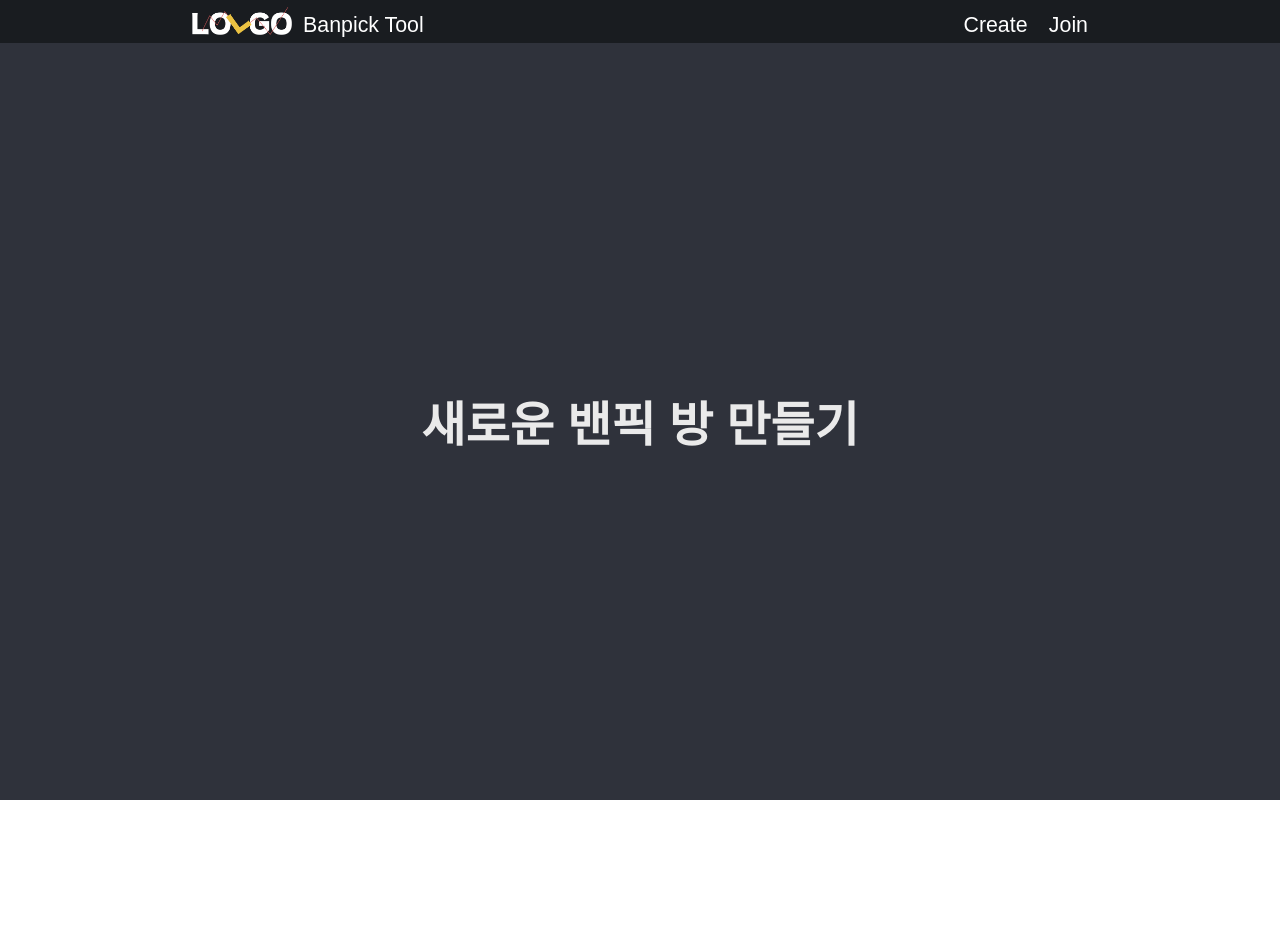
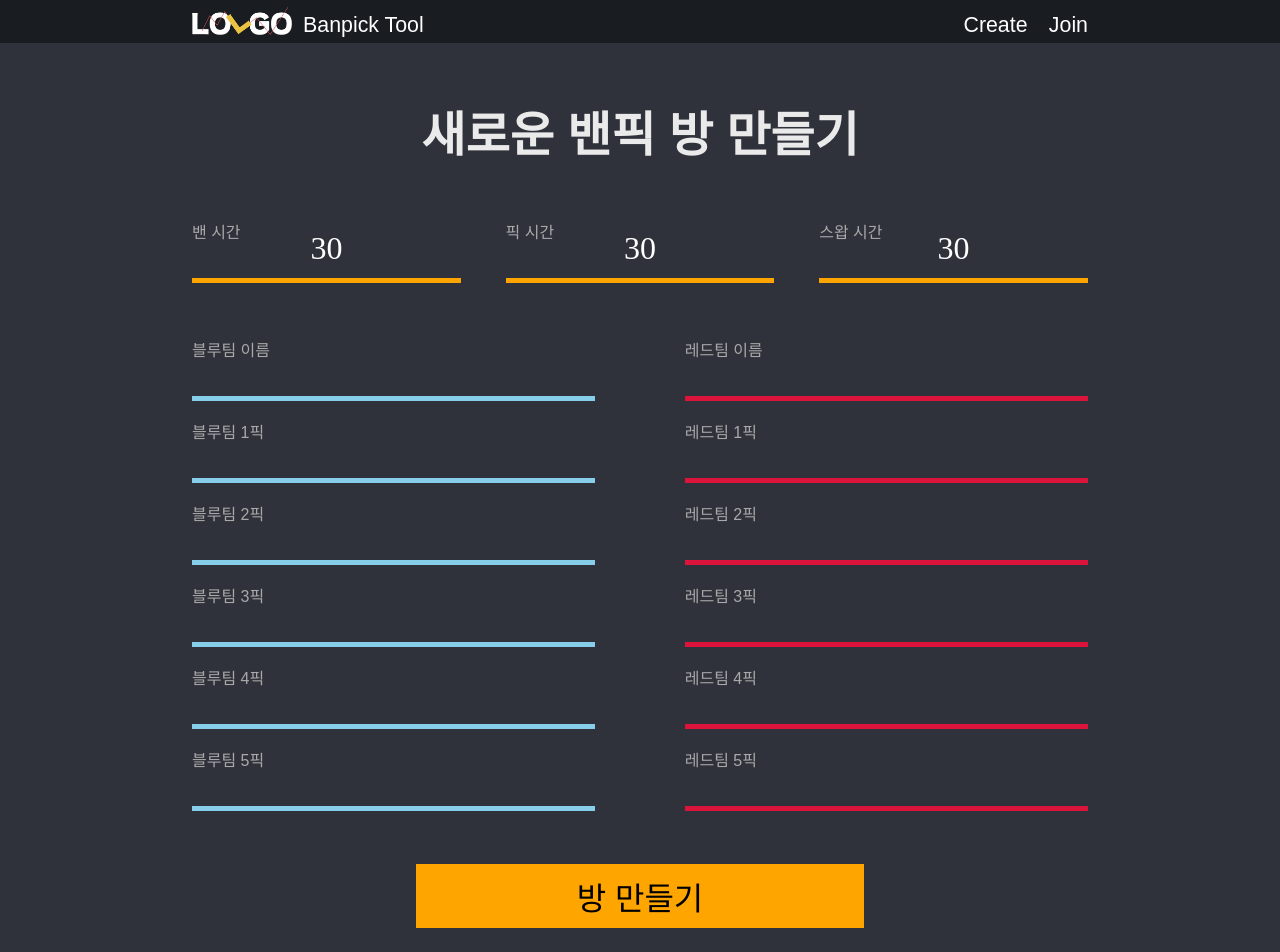
Before and after one commit to NormalPlayerJSH/lol-pickban-tool, a React (Create React App) app in the folder frontend/: page /create in a window 1280 px wide. Shown: the top 952 px of the page. Before the commit the page ends 800 px from the top, so only its background shows below. Built offline with nearby package versions, Linux system fonts and the light colour scheme; a web font is replaced by a local one.

Commit message:
프론트 방 만들기 구현

```diff
--- a/frontend/src/App.tsx
+++ b/frontend/src/App.tsx
@@ -5,6 +5,8 @@ import Create from "./Pages/Create/Create";
 import Main from "./Pages/Main/Main";
 import Join from "./Pages/Join/Join";
 import Error from "./Pages/Error/Error";
+import CreateComplete from "./Pages/CreateComplete/CreateComplete";
+import Test from "./Pages/Test/Test";
 
 function App() {
   return (
@@ -14,6 +16,8 @@ function App() {
         <Route path="/join" component={Join} exact />
         <Route path="/create" component={Create} exact />
         <Route path="/banpick/:code" component={Banpick} exact />
+        <Route path="/createcomplete" component={CreateComplete} exact />
+        <Route path="/test" component={Test} exact />
         <Route component={Error} />
       </Switch>
     </div>
--- /dev/null
+++ b/frontend/src/Pages/Create/Create.module.css
@@ -0,0 +1,53 @@
+.inner {
+  margin-top: 5rem;
+  margin-bottom: 5rem;
+}
+.timesDiv {
+  justify-content: space-between;
+  width: 100%;
+  margin-top: 5rem;
+}
+
+.timeOne {
+  width: 30%;
+}
+
+.timeOneInput {
+  width: 100%;
+  height: 6rem;
+}
+
+.namesDiv {
+  width: 100%;
+  margin-top: 5rem;
+  justify-content: space-between;
+}
+
+.oneTeamDiv {
+  flex-direction: column;
+  row-gap: 1.7rem;
+  width: 45%;
+}
+
+.nameInput {
+  width: 100%;
+  height: 6rem;
+}
+
+.nameInput input:focus {
+  border-color: orange;
+}
+
+.teamBlue input {
+  border-color: skyblue;
+}
+
+.teamRed input {
+  border-color: crimson;
+}
+
+.makeButton {
+  margin-top: 5rem;
+  width: 50%;
+  height: 6rem;
+}
--- a/frontend/src/Pages/Create/Create.tsx
+++ b/frontend/src/Pages/Create/Create.tsx
@@ -2,14 +2,147 @@ import React from "react";
 import { RouteComponentProps } from "react-router";
 import NavBar from "../NavBar/NavBar";
 import common from "../common.module.css";
+import styles from "./Create.module.css";
+import useTextInput from "../Common/TextInput/TextInput";
+import Button from "../Common/Button/Button";
+import { gameSetting } from "../../model/data";
+import axios from "axios";
+
+function useOneTeamName(team: "blue" | "red"): [
+  JSX.Element,
+  {
+    team: string;
+    member: { 1: string; 2: string; 3: string; 4: string; 5: string };
+  }
+] {
+  const teamString = team === "blue" ? "블루팀 " : "레드팀 ";
+  const [input0, state0] = useTextInput({
+    innerText: teamString + "이름",
+    className: styles.nameInput,
+  });
+  const [input1, state1] = useTextInput({
+    innerText: teamString + "1픽",
+    className: styles.nameInput,
+  });
+  const [input2, state2] = useTextInput({
+    innerText: teamString + "2픽",
+    className: styles.nameInput,
+  });
+  const [input3, state3] = useTextInput({
+    innerText: teamString + "3픽",
+    className: styles.nameInput,
+  });
+  const [input4, state4] = useTextInput({
+    innerText: teamString + "4픽",
+    className: styles.nameInput,
+  });
+  const [input5, state5] = useTextInput({
+    innerText: teamString + "5픽",
+    className: styles.nameInput,
+  });
+  const names = {
+    team: state0.trim(),
+    member: {
+      1: state1.trim(),
+      2: state2.trim(),
+      3: state3.trim(),
+      4: state4.trim(),
+      5: state5.trim(),
+    },
+  };
+  return [
+    <div
+      className={`${styles.oneTeamDiv} ${
+        team === "blue" ? styles.teamBlue : styles.teamRed
+      }`}
+    >
+      {input0}
+      {input1}
+      {input2}
+      {input3}
+      {input4}
+      {input5}
+    </div>,
+    names,
+  ];
+}
+
+function useNumberInput(
+  innerText: string,
+  initialValue: string
+): [JSX.Element, string] {
+  const [input, state, setState] = useTextInput({
+    innerText,
+    initialValue,
+    className: styles.timeOneInput,
+    onChange: (e) => {
+      setState(e.target.value.replace(/\D/g, ""));
+    },
+    onBlur: (e) => {
+      if (e.target.value === "") setState("0");
+      else setState(`${parseInt(e.target.value)}`);
+    },
+  });
+  return [input, state];
+}
 
 function Create(RCProps: RouteComponentProps) {
+  const [banInput, banState] = useNumberInput("밴 시간", "30");
+  const [pickInput, pickState] = useNumberInput("픽 시간", "30");
+  const [swapInput, swapState] = useNumberInput("스왑 시간", "30");
+  const [blueElem, blueName] = useOneTeamName("blue");
+  const [redElem, redName] = useOneTeamName("red");
+  const buttonOnClick = () => {
+    const nameToSend: gameSetting = {
+      names: {
+        game: "",
+        red: redName.team,
+        blue: blueName.team,
+        member: {
+          red: redName.member,
+          blue: blueName.member,
+        },
+      },
+      time: {
+        pick: parseInt(pickState),
+        ban: parseInt(banState),
+        swap: parseInt(swapState),
+      },
+    };
+    axios
+      .post("/creategame", nameToSend)
+      .then((res) => res.data)
+      .then((data) => {
+        const params = new URLSearchParams({
+          observerCode: data.observerCode.answer,
+          blueCode: data.blueCode.answer,
+          redCode: data.redCode.answer,
+        });
+        if (nameToSend.names.blue !== "")
+          params.append("blueName", nameToSend.names.blue);
+        if (nameToSend.names.red !== "")
+          params.append("redName", nameToSend.names.red);
+        window.location.href = `/createcomplete?${params.toString()}`;
+      });
+  };
   return (
     <>
       <NavBar RCProps={RCProps} from="create" />
       <div className={common.div}>
-        <div className={common.inner}>
+        <div className={`${common.inner} ${styles.inner}`}>
           <div className={common.mainTitle}>새로운 밴픽 방 만들기</div>
+          <div className={styles.timesDiv}>
+            <div className={styles.timeOne}>{banInput}</div>
+            <div className={styles.timeOne}>{pickInput}</div>
+            <div className={styles.timeOne}>{swapInput}</div>
+          </div>
+          <div className={styles.namesDiv}>
+            {blueElem}
+            {redElem}
+          </div>
+          <Button className={styles.makeButton} onClick={buttonOnClick}>
+            방 만들기
+          </Button>
         </div>
       </div>
     </>
--- /dev/null
+++ b/frontend/src/Pages/CreateComplete/CreateComplete.module.css
@@ -0,0 +1,48 @@
+.explain {
+  margin-top: 3rem;
+  width: 80%;
+  color: orange;
+  font-size: 3rem;
+  word-break: keep-all;
+  text-align: center;
+}
+
+.copyBtn {
+  margin-top: 3rem;
+  width: 80%;
+  height: 6rem;
+}
+
+.linksDiv {
+  padding-top: 3rem;
+  width: 100%;
+  flex-direction: column;
+  row-gap: 3rem;
+}
+.oneLinkDiv {
+  width: 100%;
+  justify-content: space-between;
+}
+
+.oneCodeInput {
+  width: 30%;
+  height: 7rem;
+}
+
+.oneCodeInput input {
+  margin-top: 1rem;
+}
+
+.oneLinkInput {
+  width: 50%;
+  height: 7rem;
+}
+
+.oneLinkInput input {
+  margin-top: 1rem;
+  font-size: 2rem;
+}
+
+.oneLinkButton {
+  width: 15%;
+}
--- /dev/null
+++ b/frontend/src/Pages/CreateComplete/CreateComplete.tsx
@@ -0,0 +1,92 @@
+import React from "react";
+import { RouteComponentProps, useLocation } from "react-router";
+import NavBar from "../NavBar/NavBar";
+import common from "../common.module.css";
+import styles from "./CreateComplete.module.css";
+import useTextInput from "../Common/TextInput/TextInput";
+import Button from "../Common/Button/Button";
+import queryString from "query-string";
+import Error from "../Error/Error";
+
+function codeToLink(code: string) {
+  return encodeURI(`${window.location.origin}/banpick/${code}`);
+}
+
+function OneLink(props: {
+  code: string;
+  team: "블루팀" | "레드팀" | "옵저버";
+}) {
+  const { code, team } = props;
+  const link = codeToLink(code);
+  const [codeInput] = useTextInput({
+    initialValue: code,
+    className: styles.oneCodeInput,
+    innerText: `${team} 코드`,
+    isEditable: false,
+  });
+  const [linkInput] = useTextInput({
+    initialValue: link,
+    className: styles.oneLinkInput,
+    innerText: `${team} 링크`,
+    isEditable: false,
+  });
+  const doCopy = () => {
+    window.navigator.clipboard.writeText(link);
+  };
+  return (
+    <div className={styles.oneLinkDiv}>
+      {codeInput}
+      {linkInput}
+      <Button className={styles.oneLinkButton} onClick={doCopy}>
+        복사하기
+      </Button>
+    </div>
+  );
+}
+
+function CreateComplete(RCProps: RouteComponentProps) {
+  const query = queryString.parse(RCProps.location.search);
+  if (!(query.blueCode && query.redCode && query.observerCode))
+    return <Error {...RCProps}></Error>;
+  const { blueCode, redCode, observerCode } = query;
+  const blueName = query.blueName ? query.blueName : "";
+  const redName = query.redName ? query.redName : "";
+  const getFullCopy = () => {
+    const text = `LOLGO 밴픽툴 - 밴픽에 참여하세요!
+https://banpick.lolgo.gg/join 에서 아래의 코드를 입력하거나 해당 링크로 접속하여 참가하세요
+
+블루팀${blueName !== "" ? ` (${blueName})` : ""} - ${blueCode}
+${codeToLink(blueCode as string)}
+
+레드팀${redName !== "" ? ` (${redName})` : ""} - ${redCode}
+${codeToLink(redCode as string)}
+
+옵저버 - ${observerCode}
+${codeToLink(observerCode as string)}`;
+    window.navigator.clipboard.writeText(text);
+  };
+  return (
+    <>
+      <NavBar RCProps={RCProps} from="createcomplete" />
+      <div className={common.div}>
+        <div className={common.inner}>
+          <div className={common.mainTitle}>새로운 밴픽 방 생성 완료</div>
+          <div className={styles.explain}>
+            https://banpick.lolgo.gg/join 에서 코드를 입력하거나 아래 링크로
+            접속하여 참가하세요
+          </div>
+          <Button className={styles.copyBtn} onClick={getFullCopy}>
+            전달용 메시지 복사하기
+          </Button>
+          <div className={styles.linksDiv}>
+            <OneLink team="블루팀" code={blueCode as string} />
+            <OneLink team="레드팀" code={redCode as string} />
+            <OneLink team="옵저버" code={observerCode as string} />
+          </div>
+        </div>
+      </div>
+    </>
+  );
+}
+
+export default CreateComplete;
--- a/frontend/src/Pages/NavBar/NavBar.tsx
+++ b/frontend/src/Pages/NavBar/NavBar.tsx
@@ -3,7 +3,7 @@ import styles from "./NavBar.module.css";
 import logo from "./LOLGO_logo_inline.png";
 import { RouteComponentProps } from "react-router";
 
-type linkType = "join" | "create" | "main" | "error";
+type linkType = "join" | "create" | "main" | "createcomplete" | "error";
 
 function NavBar(props: { RCProps: RouteComponentProps; from: linkType }) {
   const { RCProps, from } = props;
```
